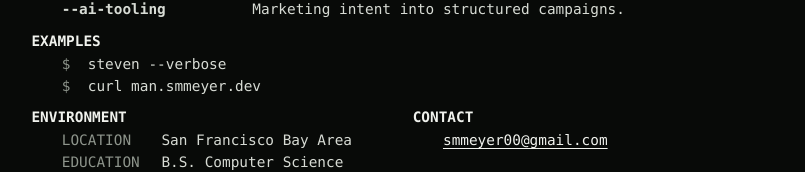
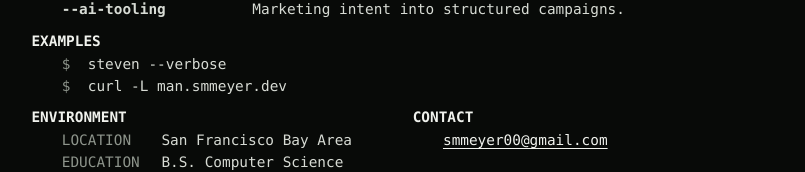
Before and after one commit to smmeyer00/portfolio-nextjs, a Next.js app: page / in a window 1280 px wide. Shown: the part 399-571 px from the top of the page, without its empty margins (236-1041 px from the left). Built offline with nearby package versions, Linux system fonts and the light colour scheme.

Commit message:
feat(man): use curl -L in examples so http redirect is followed

```diff
--- a/src/app/man.txt/route.ts
+++ b/src/app/man.txt/route.ts
@@ -22,7 +22,7 @@ ${selectedWork.map((w) => `       --${w.title.toLowerCase().replace(/[^a-z0-9]+/
 
 EXAMPLES
        $ steven --verbose
-       $ curl man.smmeyer.dev
+       $ curl -L man.smmeyer.dev
 
 ENVIRONMENT
        LOCATION             ${siteConfig.location}
--- a/src/app/page.tsx
+++ b/src/app/page.tsx
@@ -62,7 +62,7 @@ export default function HomePage() {
         <h2>EXAMPLES</h2>
         <div className="examples">
           <p><span className="ex-prompt">$</span> steven --verbose</p>
-          <p><span className="ex-prompt">$</span> curl man.smmeyer.dev</p>
+          <p><span className="ex-prompt">$</span> curl -L man.smmeyer.dev</p>
         </div>
       </section>
 
--- a/src/components/ManPrompt.tsx
+++ b/src/components/ManPrompt.tsx
@@ -154,7 +154,7 @@ export default function ManPrompt() {
         say("no entry — this joke is load-bearing.");
         return;
       }
-      if (["curl man.smmeyer.dev", "curl man.smmeyer.dev/man.txt", "curl man.txt"].includes(cmd)) {
+      if (["curl -L man.smmeyer.dev", "curl man.smmeyer.dev", "curl man.smmeyer.dev/man.txt", "curl man.txt"].includes(cmd)) {
         say("already serving plain text to curl(1). try it.");
         return;
       }
```
